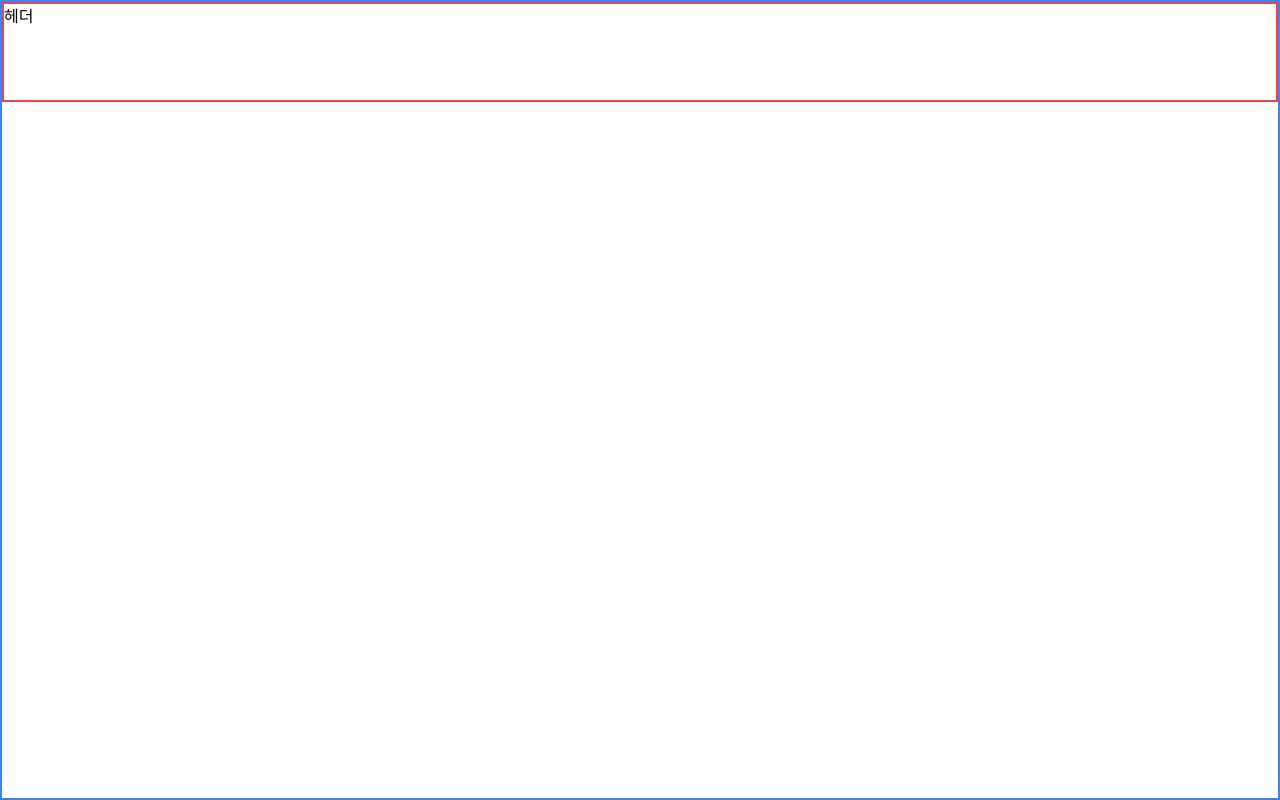
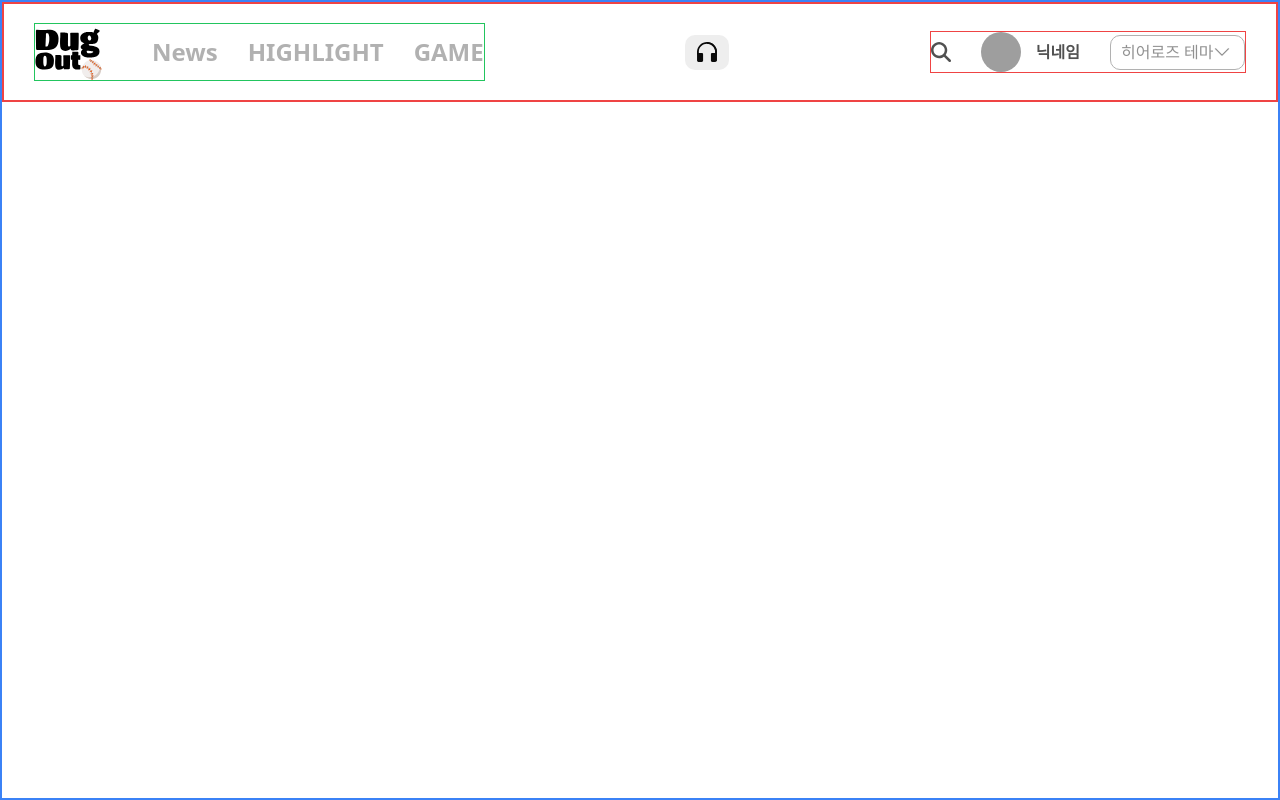
Before and after one commit to Lee-sungheon/Dugout, a Vue app: page / in a window 1280 px wide. Built offline with nearby package versions, Linux system fonts and the light colour scheme; grey boxes are pictures that could not be loaded.

Commit message:
[design] 헤더 퍼블리싱

```diff
--- a/src/components/Header.vue
+++ b/src/components/Header.vue
@@ -1,5 +1,67 @@
-<script setup></script>
+<script setup>
+import { RouterLink } from "vue-router";
+import logoImg from "@/assets/images/logo.svg";
+import searchIcon from "@/assets/icons/search.svg";
+import themeToggleIcon from "@/assets/icons/theme_toggle.svg";
+import headsetIcon from "@/assets/icons/audio_headset.svg";
+</script>
 <template>
-  <header class="w-full border-2 border-red-500 h-[100px]">헤더</header>
+  <header
+    class="w-full border-2 border-red-500 h-[100px] px-[30px] py-[22px] flex items-center justify-between"
+  >
+    <!-- 왼쪽 영역(로고 / 네비게이션) -->
+    <div class="flex items-center border border-green-500 gap-[50px]">
+      <!-- 로고 -->
+      <RouterLink to="">
+        <img :src="logoImg" alt="로고 이미지" />
+      </RouterLink>
+      <!-- 네비게이션 -->
+      <nav class="text-2xl font-bold text-gray01 gap-[30px] flex">
+        <RouterLink to="" class="hover:underline hover:text-black01"
+          >News</RouterLink
+        >
+        <RouterLink to="" class="hover:underline hover:text-black01"
+          >HIGHLIGHT</RouterLink
+        >
+        <RouterLink to="" class="hover:underline hover:text-black01"
+          >GAME</RouterLink
+        >
+      </nav>
+    </div>
+    <!-- 가운데 영역(음악) -->
+    <div>
+      <div
+        class="w-[44px] h-[35px] bg-white02 rounded-[10px] flex justify-center items-center"
+      >
+        <img :src="headsetIcon" alt="헤드셋 아이콘" class="w-[20px] h-[20px]" />
+      </div>
+    </div>
+
+    <!-- 오른쪽 영역(검색 / 유저정보 / 테마) -->
+    <div class="flex items-center border border-red-500 gap-[30px]">
+      <!-- 검색 -->
+      <div><img :src="searchIcon" alt="검색 아이콘" /></div>
+      <!-- 유저정보 -->
+      <div class="flex items-center gap-[15px]">
+        <img
+          src="https://news.nateimg.co.kr/orgImg/aj/2024/01/21/20240121132054894779.jpg"
+          alt="유저 프로필"
+          class="w-10 h-10 rounded-full"
+        />
+        <span class="font-bold text-gray03">닉네임</span>
+      </div>
+      <!-- 테마 -->
+      <div
+        class="border border-gray01 rounded-[10px] flex px-[10px] py-2 h-[35px] w-[135px] items-center"
+      >
+        <span class="text-gray02">히어로즈 테마</span>
+        <img
+          :src="themeToggleIcon"
+          alt="테마 토클 아이콘"
+          class="w-[18px] h-[10px]"
+        />
+      </div>
+    </div>
+  </header>
 </template>
 <style scoped></style>
--- a/src/styles/index.css
+++ b/src/styles/index.css
@@ -1 +1,7 @@
 @import "./tailwind.css";
+
+* {
+  margin: 0x;
+  padding: 0px;
+  box-sizing: border-box;
+}
```
Also changed, not shown: src/assets/icons/audio_headset.svg.
